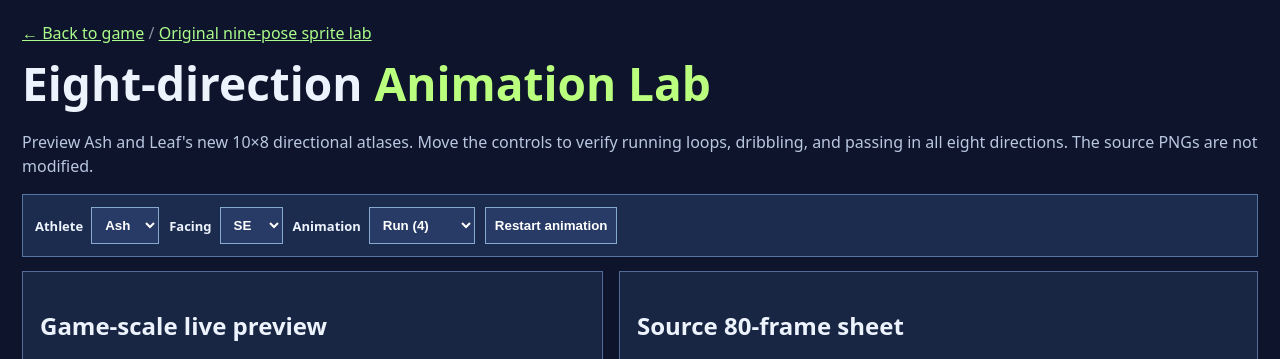
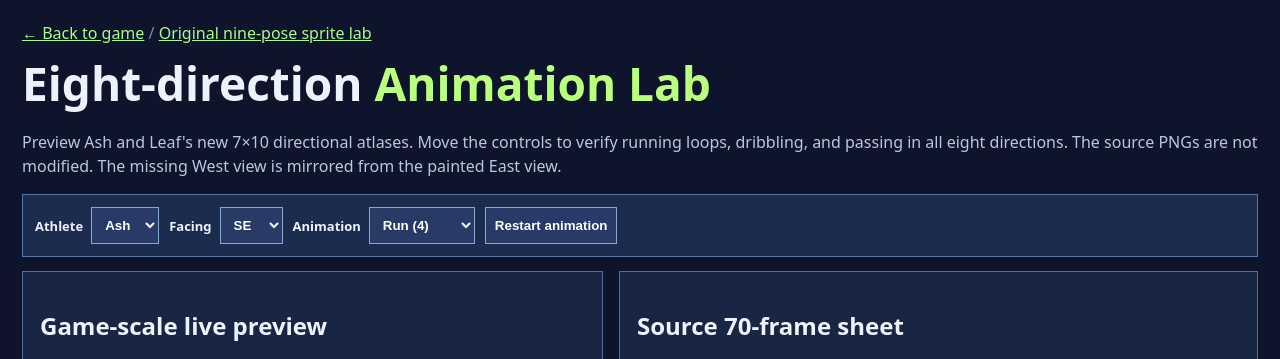
Before and after one commit to SMalone16/BOOMSHAKALAKA, a website: page public/directional-lab.html in a window 1280 px wide. Shown: the top 359 px of the page. Drawn offline with Linux system fonts and the light colour scheme.

Commit message:
Update sprite preview and CI validation for the corrected 7x10 atlas

```diff
--- a/public/directional-lab.html
+++ b/public/directional-lab.html
@@ -16,7 +16,7 @@ label{display:flex;align-items:center;gap:8px;font-weight:700;font-size:13px}sel
 </style></head>
 <body><a href="/">← Back to game</a> <span style="opacity:.55">/</span> <a href="/sprite-lab.html">Original nine-pose sprite lab</a>
 <h1>Eight-direction <span style="color:#baff7d">Animation Lab</span></h1>
-<p>Preview Ash and Leaf's new 10×8 directional atlases. Move the controls to verify running loops, dribbling, and passing in all eight directions. The source PNGs are not modified.</p>
+<p>Preview Ash and Leaf's new 7×10 directional atlases. Move the controls to verify running loops, dribbling, and passing in all eight directions. The source PNGs are not modified. The missing West view is mirrored from the painted East view.</p>
 <div class="controls">
 <label>Athlete <select id="who"><option value="pallet-0">Ash</option><option value="pallet-3">Leaf</option></select></label>
 <label>Facing <select id="direction"></select></label>
@@ -28,7 +28,7 @@ label{display:flex;align-items:center;gap:8px;font-weight:700;font-size:13px}sel
 <p id="status">Loading sprites…</p>
 <p>Watch for incorrect direction, pose order, repeated frames, jumps in body alignment, stray background pixels, and accidental cutoffs. Pass plays its two frames then holds the release frame.</p>
 </section>
-<section><h2>Source 80-frame sheet</h2><img id="raw" alt="Full 10-column by 8-row sprite sheet">
+<section><h2>Source 70-frame sheet</h2><img id="raw" alt="Full 10-column by 8-row sprite sheet">
 <h3>Ten frames for selected direction</h3><div id="frames"></div>
 <p style="font-size:12px">Frame order: Idle A / Idle B / Run A / Run B / Run C / Run D / Dribble A / Dribble B / Pass Windup / Pass Release.</p>
 </section></div>
```
